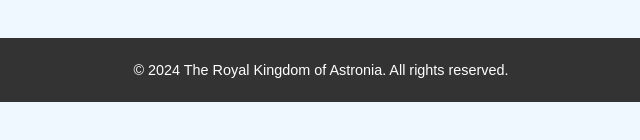
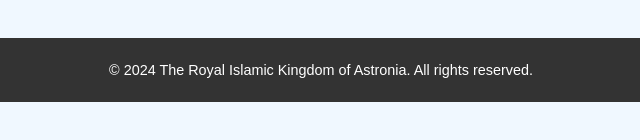
Before and after one commit to foxter612/Astronia, a plain HTML site: page join-astronia.html in a window 1280 px wide. Shown: the part 314-454 px from the top of the page, 319-959 px from the left. Drawn offline with Linux system fonts and the light colour scheme.

Commit message:
Update join-astronia.html

```diff
--- a/join-astronia.html
+++ b/join-astronia.html
@@ -78,7 +78,7 @@
         </nav>
     </main>
     <footer>
-        <p>© 2024 The Royal Kingdom of Astronia. All rights reserved.</p>
+        <p>© 2024 The Royal Islamic Kingdom of Astronia. All rights reserved.</p>
     </footer>
 </body>
 </html>
```
